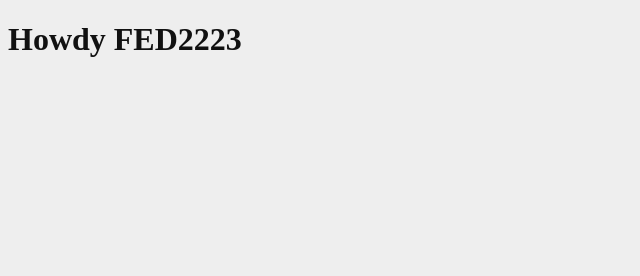
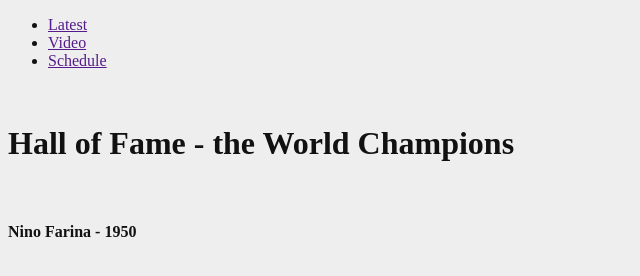
Before and after one commit to LSSJBroly/BlokWeb, a plain HTML site: page index.html in a window 1280 px wide. Shown: the whole page, without its empty margins (0-640 px from the left). Drawn offline with Linux system fonts and the light colour scheme.

Commit message:
Add files via upload

```diff
--- a/index.html
+++ b/index.html
@@ -13,8 +13,26 @@
 </head>
 
 <body>
-	<h1>Howdy FED2223</h1>
+	<header>
+		<Nav>
+			<ul>
+				<li><a href="">Latest</a></li>
+				<li><a href="">Video</a></li>
+				<li><a href=""> Schedule</a></li>
+			</ul>
+		</Nav>
 
+		<img src="" alt="">
+
+		<a href=""> <img src="" alt=""></a>
+	</header>
+
+	<h1>Hall of Fame - the World Champions</h1>
+
+	<article>
+		<img src="" alt="">
+		<h4>Nino Farina - 1950</h4>
+	</article>
 	<script defer src="scripts/script.js"></script>
 </body>
 
```
Also changed, not shown: readme-images/Breakdownschets.jpg (added), readme-images/breakdownschets2.png (added), 1 other file.
